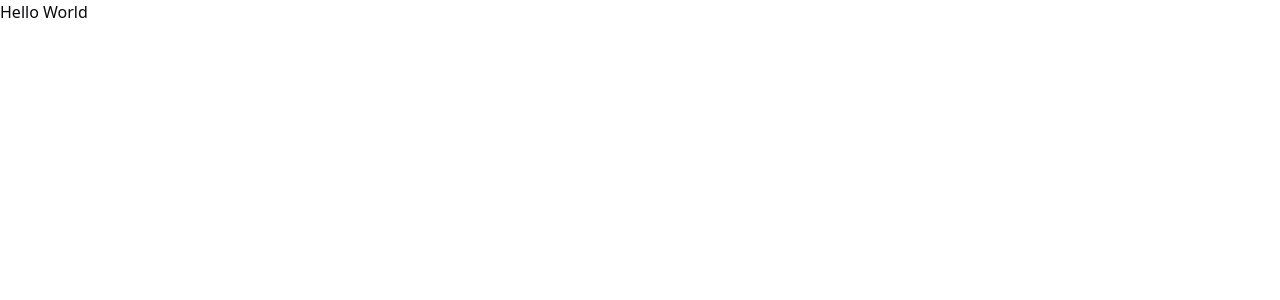
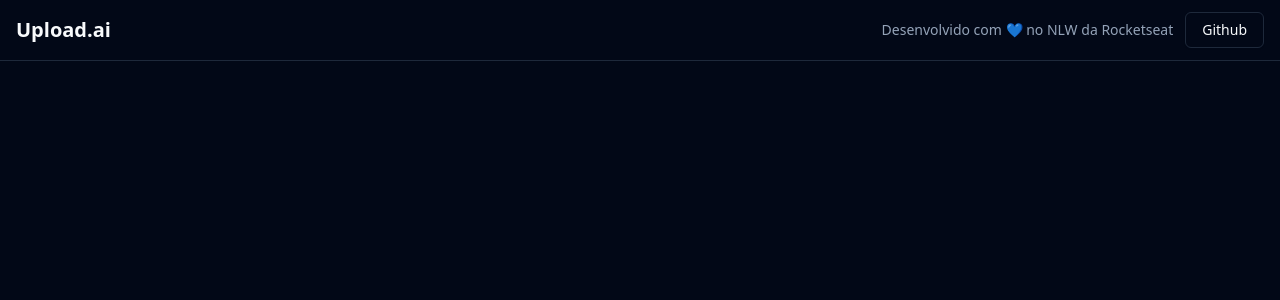
Before and after one commit to AmandaSilva2020/upload-ai-web, a React (Vite) app: page / in a window 1280 px wide. Shown: the top 300 px of the page. Built offline with nearby package versions, Linux system fonts and the light colour scheme.

Commit message:
error installing lucide-react

```diff
--- a/src/App.tsx
+++ b/src/App.tsx
@@ -1,5 +1,19 @@
+import { Github } from 'lucide-react';
+import { Button } from "./components/ui/button";
+
 export function App() {
   return (
-    <h1>Hello World</h1>
+    <div>
+      <div className="px-4 py-3 flex items-center justify-between border-b">
+        <h1 className="text-xl font-bold">Upload.ai</h1>
+
+        <div className="flex items-center gap-3">
+          <span className="text-sm text-muted-foreground">
+            Desenvolvido com 💙 no NLW da Rocketseat
+          </span>
+          <Button variant={"outline"}>Github</Button>
+        </div>
+      </div>
+    </div>
   )
 }
--- a/src/index.css
+++ b/src/index.css
@@ -4,65 +4,27 @@
 
 @layer base {
   :root {
-    --background: 0 0% 100%;
-    --foreground: 240 10% 3.9%;
-
-    --card: 0 0% 100%;
-    --card-foreground: 240 10% 3.9%;
-
-    --popover: 0 0% 100%;
-    --popover-foreground: 240 10% 3.9%;
-
-    --primary: 240 5.9% 10%;
-    --primary-foreground: 0 0% 98%;
-
-    --secondary: 240 4.8% 95.9%;
-    --secondary-foreground: 240 5.9% 10%;
-
-    --muted: 240 4.8% 95.9%;
-    --muted-foreground: 240 3.8% 46.1%;
-
-    --accent: 240 4.8% 95.9%;
-    --accent-foreground: 240 5.9% 10%;
-
-    --destructive: 0 84.2% 60.2%;
-    --destructive-foreground: 0 0% 98%;
-
-    --border: 240 5.9% 90%;
-    --input: 240 5.9% 90%;
-    --ring: 240 10% 3.9%;
+    --background: 222.2 84% 4.9%;
+    --foreground: 210 40% 98%;
+    --card: 222.2 84% 4.9%;
+    --card-foreground: 210 40% 98%;
+    --popover: 222.2 84% 4.9%;
+    --popover-foreground: 210 40% 98%;
+    --primary: 210 40% 98%;
+    --primary-foreground: 222.2 47.4% 11.2%;
+    --secondary: 217.2 32.6% 17.5%;
+    --secondary-foreground: 210 40% 98%;
+    --muted: 217.2 32.6% 17.5%;
+    --muted-foreground: 215 20.2% 65.1%;
+    --accent: 217.2 32.6% 17.5%;
+    --accent-foreground: 210 40% 98%;
+    --destructive: 0 62.8% 30.6%;
+    --destructive-foreground: 210 40% 98%;
+    --border: 217.2 32.6% 17.5%;
+    --input: 217.2 32.6% 17.5%;
+    --ring: 212.7 26.8% 83.9;
 
     --radius: 0.5rem;
-  }
-
-  .dark {
-    --background: 240 10% 3.9%;
-    --foreground: 0 0% 98%;
-
-    --card: 240 10% 3.9%;
-    --card-foreground: 0 0% 98%;
-
-    --popover: 240 10% 3.9%;
-    --popover-foreground: 0 0% 98%;
-
-    --primary: 0 0% 98%;
-    --primary-foreground: 240 5.9% 10%;
-
-    --secondary: 240 3.7% 15.9%;
-    --secondary-foreground: 0 0% 98%;
-
-    --muted: 240 3.7% 15.9%;
-    --muted-foreground: 240 5% 64.9%;
-
-    --accent: 240 3.7% 15.9%;
-    --accent-foreground: 0 0% 98%;
-
-    --destructive: 0 62.8% 30.6%;
-    --destructive-foreground: 0 0% 98%;
-
-    --border: 240 3.7% 15.9%;
-    --input: 240 3.7% 15.9%;
-    --ring: 240 4.9% 83.9%;
   }
 }
 
```
